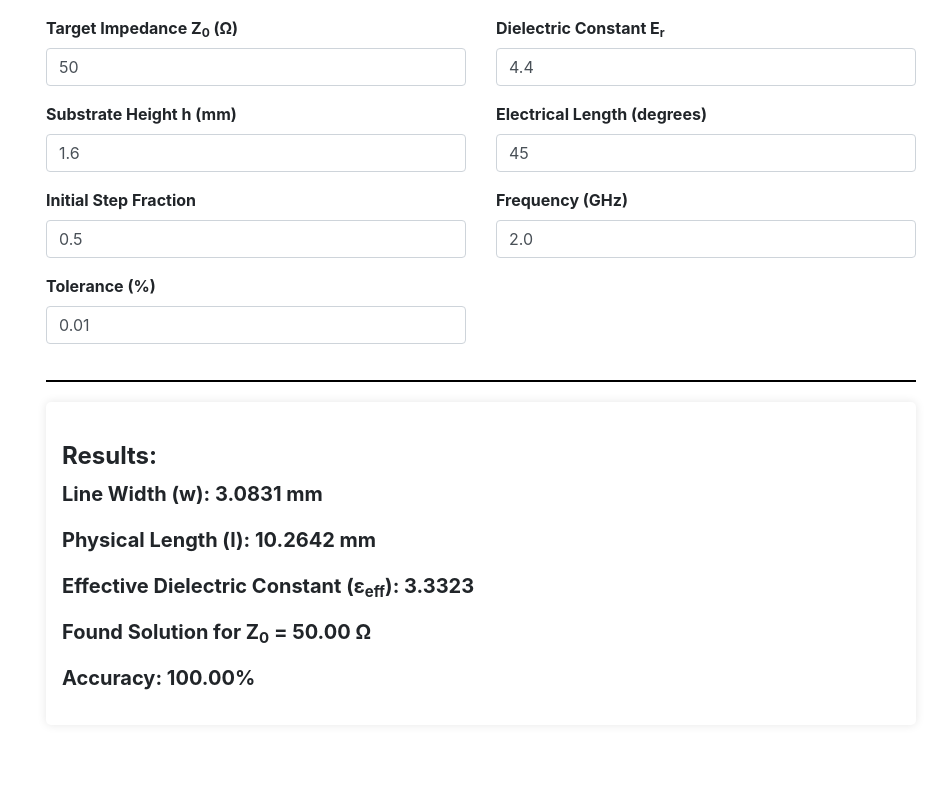
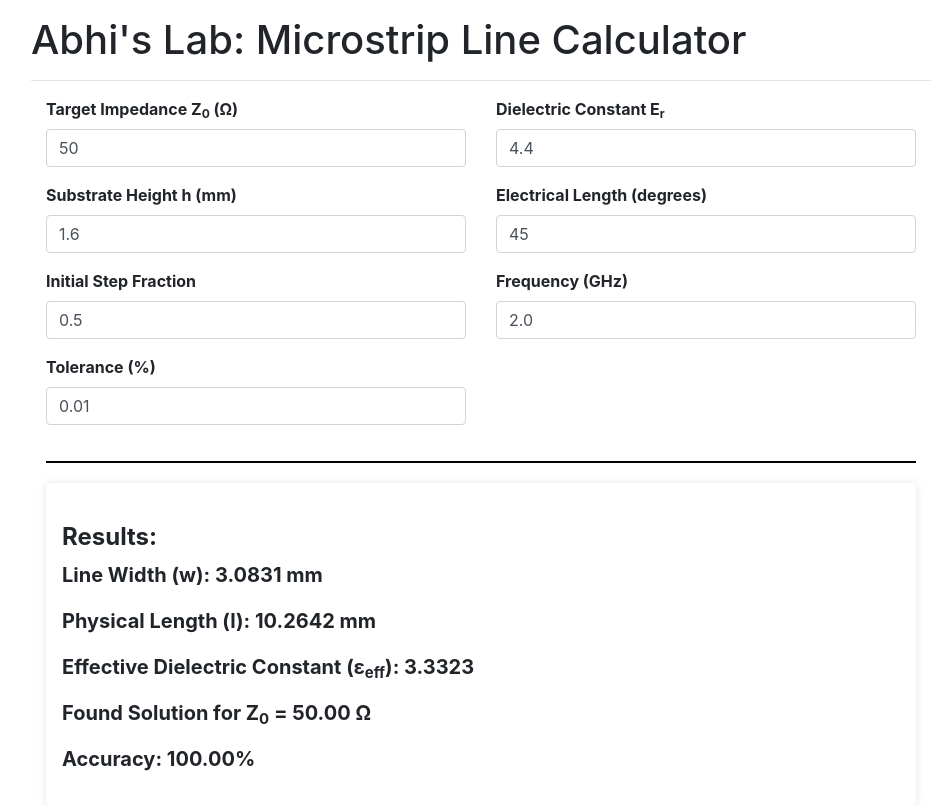
Before and after one commit to AbhayNathani/micro-stripline-calculator, a plain HTML site: page microstrip-line-calculator-html/index.html in a window 1280 px wide. Shown: the whole page, without its empty margins (159-1106 px from the left). Drawn offline with nearby package versions, Linux system fonts and the light colour scheme.

Commit message:
Update index.html

```diff
--- a/microstrip-line-calculator-html/index.html
+++ b/microstrip-line-calculator-html/index.html
@@ -32,7 +32,8 @@
     </style>
 </head>
 <body>
-
+<h1>Abhi's Lab: Microstrip Line Calculator</h1>
+<hr>
 <div class="container">
     <div class="row">
         <div class="col">
```
